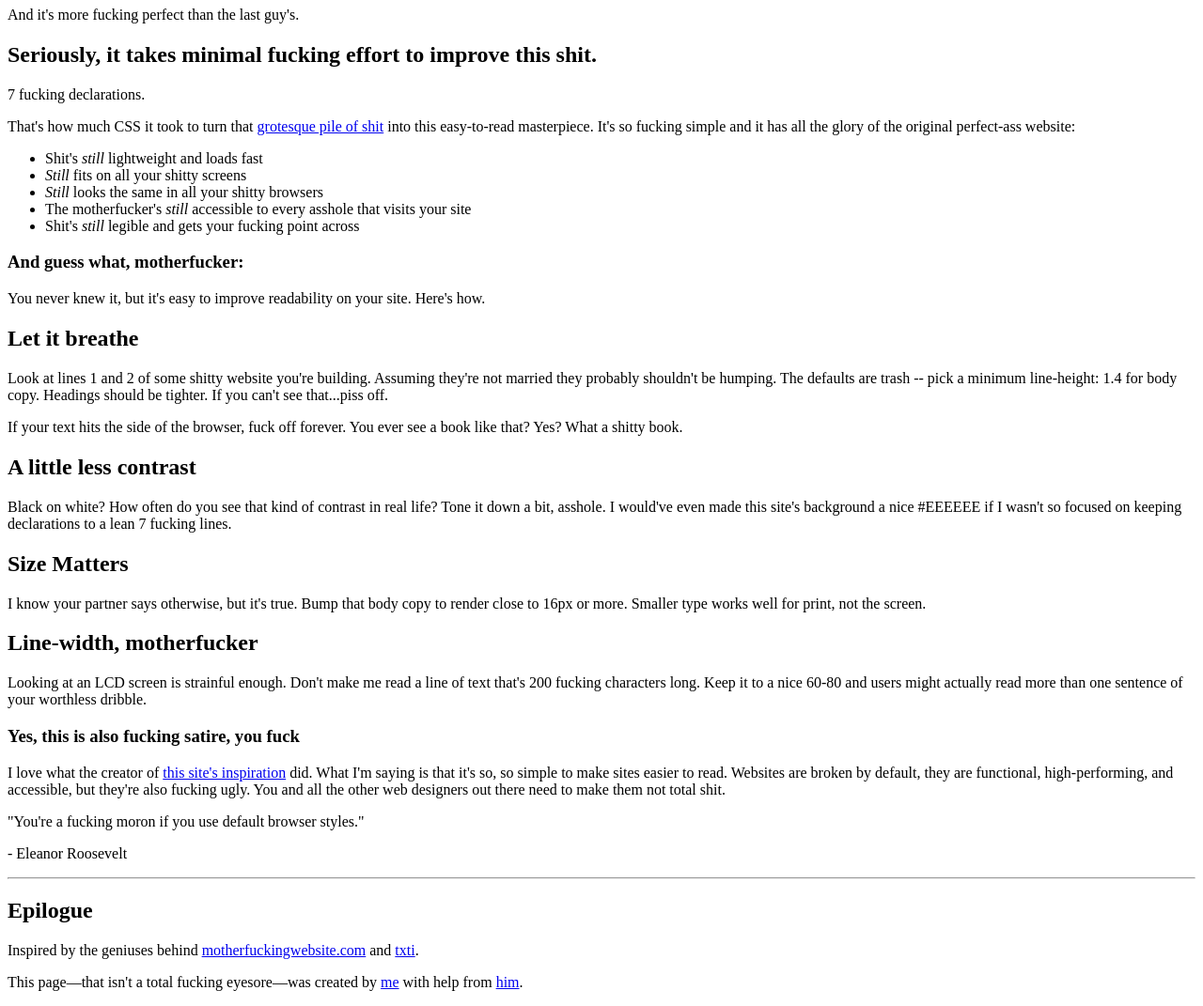
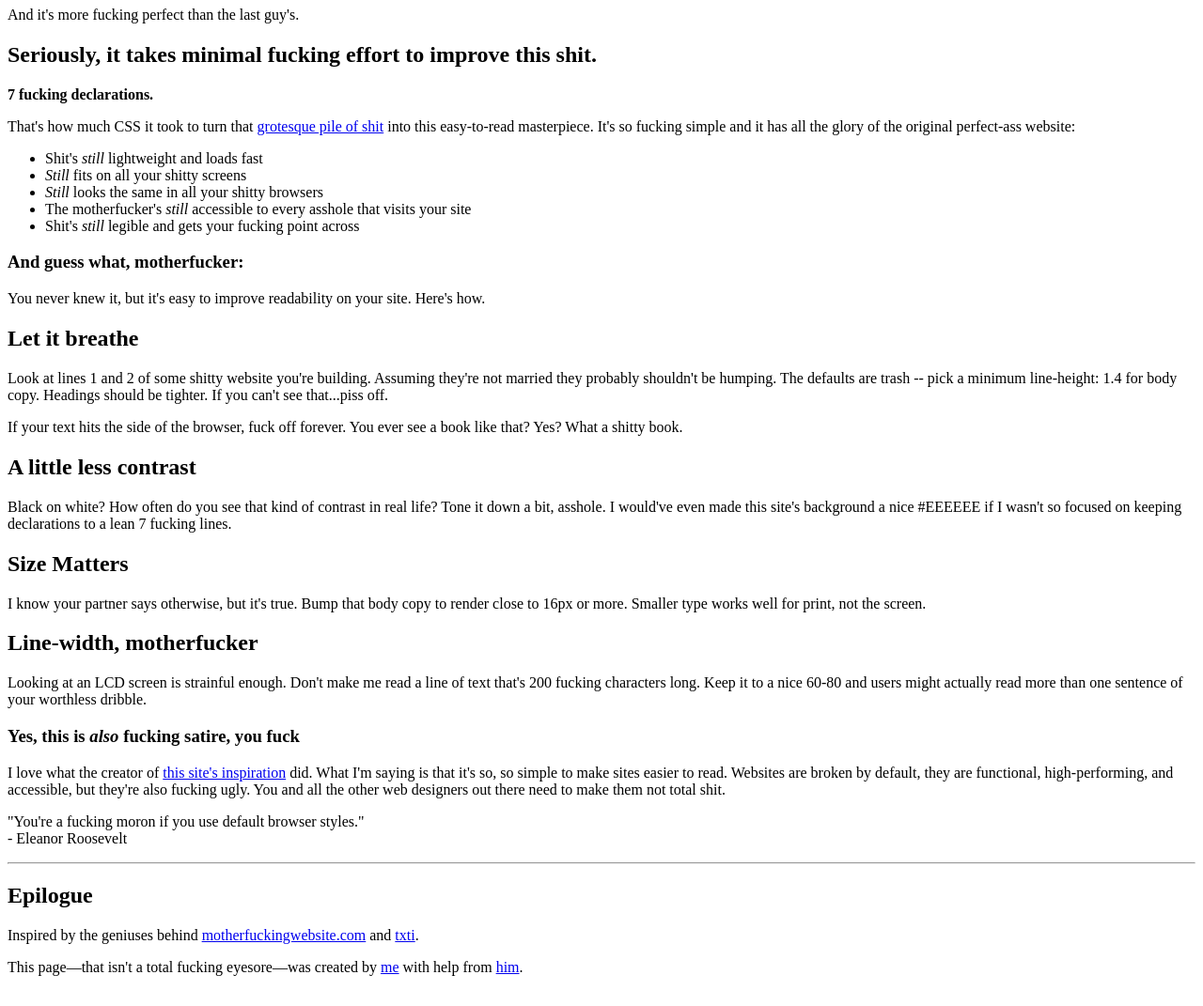
Before and after one commit to ravyetr/WEB_BASIC, a plain HTML site: page Buoi1/index.html in a window 1280 px wide. Shown: the part 73-1144 px from the top of the page at 94% size. Drawn offline with Linux system fonts and the light colour scheme.

Commit message:
Fix something

```diff
--- a/Buoi1/index.html
+++ b/Buoi1/index.html
@@ -7,14 +7,14 @@
 </head>
 <body>
     <header>
-        <h1>This is <i</i> a mother fucking website.</h1>
+        <h1>This is <i>still</i> a mother fucking website.</h1>
     </header>
 
     <p>And it's more fucking perfect than the last guy's.</p>
 
     <h2>Seriously, it takes minimal fucking effort to improve this shit.</h2>
 
-    <p>7 fucking declarations.</p>
+    <b>7 fucking declarations.</b>
 
     <p>That's how much CSS it took to turn that <a href="https://motherfuckingwebsite.com/">grotesque pile of shit</a> into this easy-to-read masterpiece. It's so fucking simple and it has all the glory of the original perfect-ass website:</p>
     <ul>
@@ -43,12 +43,12 @@
     <h2>Line-width, motherfucker</h2>
     <p>Looking at an LCD screen is strainful enough. Don't make me read a line of text that's 200 fucking characters long. Keep it to a nice 60-80 and users might actually read more than one sentence of your worthless dribble.</p>
 
-    <h3>Yes, this is also fucking satire, you fuck</h3>
+    <h3>Yes, this is <i>also</i> fucking satire, you fuck</h3>
     <p>I love what the creator of <a href="https://motherfuckingwebsite.com/">this site's inspiration</a> did. What I'm saying is that it's so, so simple to make sites easier to read. Websites are broken by default, they are functional, high-performing, and accessible, but they're also fucking ugly. You and all the other web designers out there need to make them not total shit.</p>
     <p>
-        "You're a fucking moron if you use default browser styles."
+        "You're a fucking moron if you use default browser styles." <br>- Eleanor Roosevelt
     </p>
-    <p>- Eleanor Roosevelt</p>
+
     <hr>
     <h2>Epilogue</h2>
     <p>Inspired by the geniuses behind <a href="https://motherfuckingwebsite.com/">motherfuckingwebsite.com</a> and <a href="https://txti.es/">txti</a>.</p>
```
